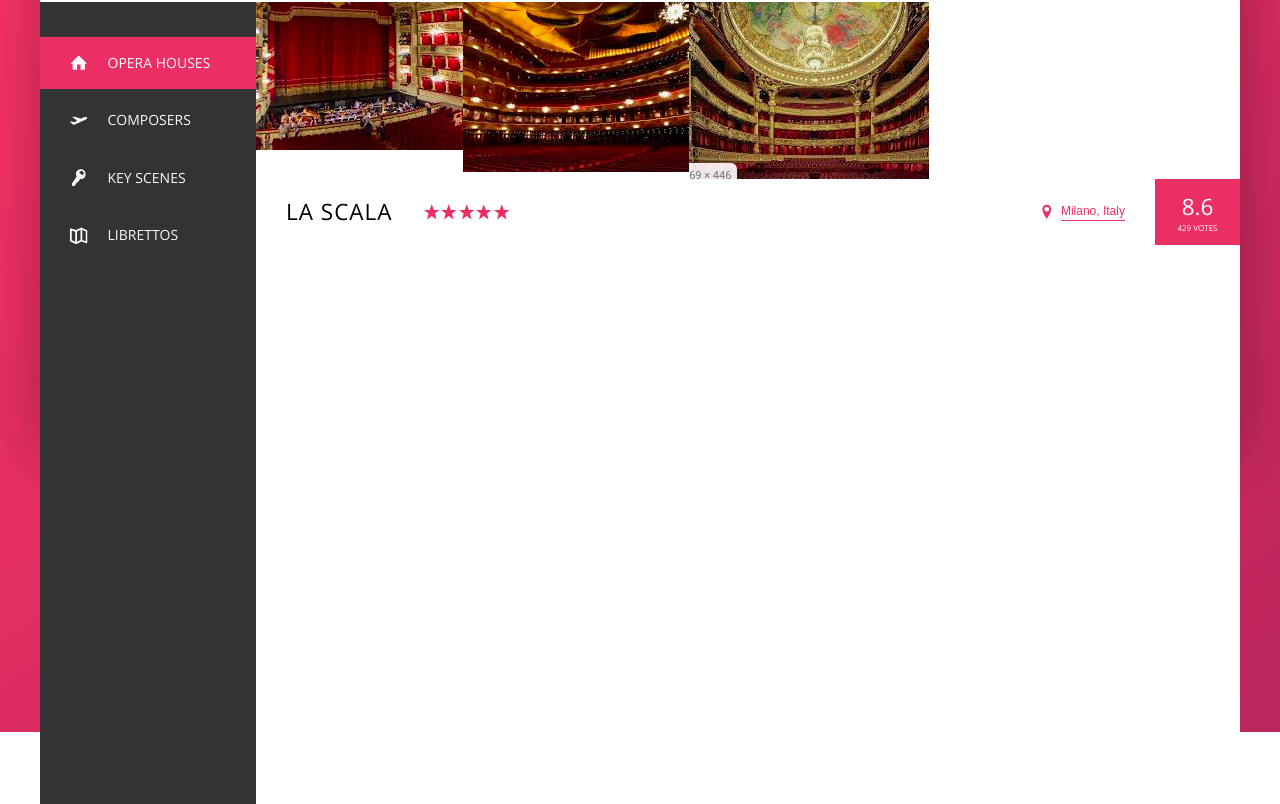
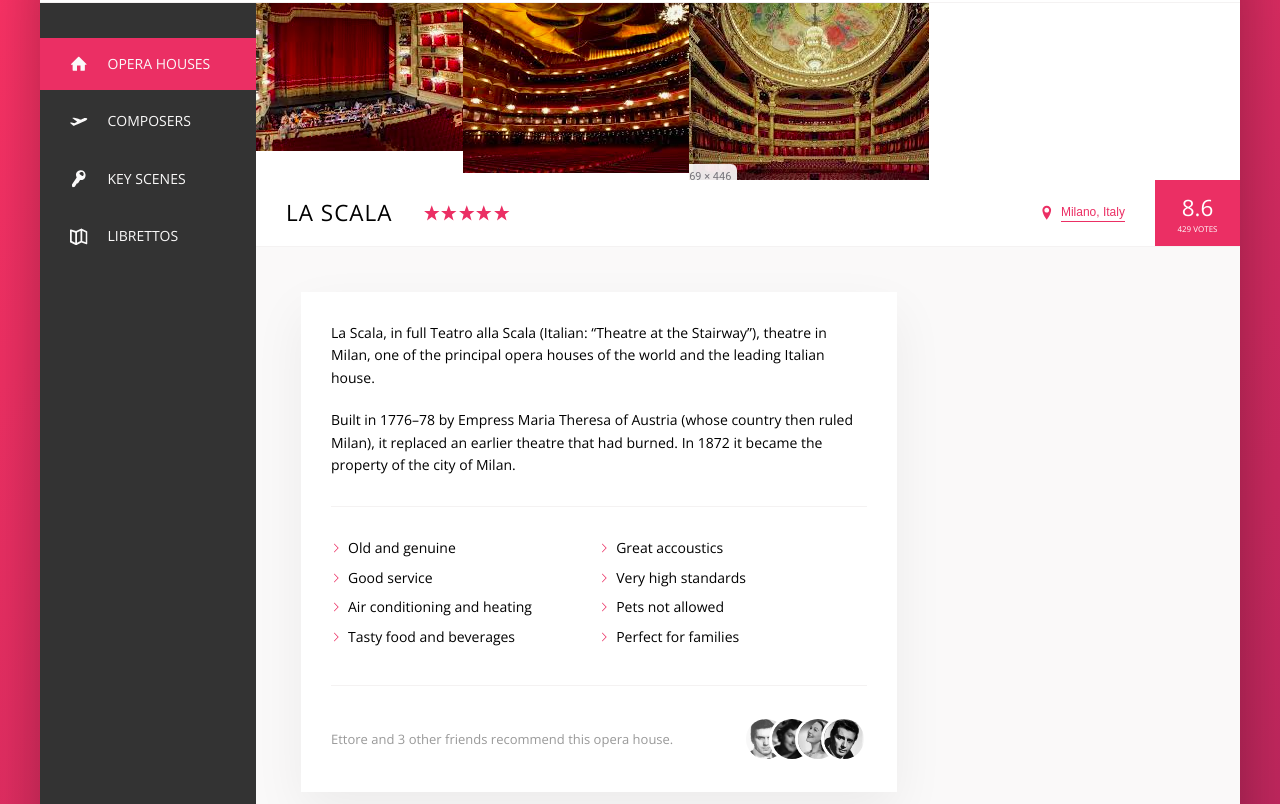
Before and after one commit to perhegg/css-flexbox, a website: page index.html in a window 1280 px wide. Shown: the part 148-952 px from the top of the page. Drawn offline with nearby package versions, Linux system fonts and the light colour scheme.

Commit message:
add opera house description section

```diff
--- a/index.html
+++ b/index.html
@@ -134,9 +134,39 @@
                         </div>
                     </div>
 
-
-
-
+                    <div class="detail">
+                        <div class="description">
+                            <p class="paragraph">
+                                La Scala, in full Teatro alla Scala (Italian: “Theatre at the Stairway”), theatre in Milan,
+                                one of the principal opera houses of the world and the leading Italian house.
+                            </p>
+                            <p class="paragraph">
+                                Built in 1776–78 by Empress Maria Theresa of Austria (whose country then ruled Milan),
+                                it replaced an earlier theatre that had burned. In 1872 it became the property of the city of Milan.
+                            </p>
+                            <ul class="list">
+                                <li class="list__item">Old and genuine</li>
+                                <li class="list__item">Great accoustics</li>
+                                <li class="list__item">Good service</li>
+                                <li class="list__item">Very high standards</li>
+                                <li class="list__item">Air conditioning and heating</li>
+                                <li class="list__item">Pets not allowed</li>
+                                <li class="list__item">Tasty food and beverages</li>
+                                <li class="list__item">Perfect for families</li>
+                            </ul>
+                            <div class="recommend">
+                                <p class="recommend__count">
+                                    Ettore and 3 other friends recommend this opera house.
+                                </p>
+                                <div class="recommend__friends">
+                                    <img src="img/user-3.png" alt="Friend 1" class="recommend__photo">
+                                    <img src="img/user-4.png" alt="Friend 2" class="recommend__photo">
+                                    <img src="img/user-5.png" alt="Friend 3" class="recommend__photo">
+                                    <img src="img/user-6.png" alt="Friend 4" class="recommend__photo">
+                                </div>
+                            </div>
+                        </div>
+                    </div>
                 </main>
             </div>
         </div>
--- a/sass/_base.scss
+++ b/sass/_base.scss
@@ -13,6 +13,9 @@
     --color-grey-dark-3: #999;
 
     --shadow-dark: 0 2rem 6rem rgba(0,0,0,.3);
+    --shadow-light: 0 2rem 5rem rgba(0,0,0,.06);
+
+    --line: 1px solid var(--color-grey-light-2);
 
 }
 
--- a/sass/_components.scss
+++ b/sass/_components.scss
@@ -208,11 +208,12 @@
     }
 }
 
-// HOTEL OVERVIEW
+// OPERA OVERVIEW
 
 .overview {
     display: flex;
     align-items: center;
+    border-bottom: var(--line);
 
     &__heading {
         font-size: 2.25rem;
@@ -318,3 +319,83 @@
         box-shadow: none;
     }
 }
+
+// PARAGRAPH
+
+.paragraph:not(:last-of-type) {
+    margin-bottom: 2rem;
+}
+
+
+// LIST
+
+.list {
+    list-style: none;
+    margin: 3rem 0;
+    padding: 3rem 0;
+    border-top: var(--line);
+    border-bottom: var(--line);
+
+    display: flex;
+    flex-wrap: wrap;
+
+    &__item {
+        flex: 0 0 50%;
+        margin-bottom: .7rem;
+    }
+
+    &__item::before {
+        content: "";
+        display: inline-block;
+        height: 1rem;
+        width: 1rem;
+        margin-right: .7rem;
+
+        // Older browsers
+        background-image: url(../img/chevron-thin-right.svg);
+        background-size: cover;
+
+        //Newer browsers - masks
+        @supports (-webkit-mask-image: url()) or (mask-image: url()) {
+            background-color: var(--color-primary);
+            -webkit-mask-image: url(../img/chevron-thin-right.svg);
+            -webkit-mask-size: cover;
+            mask-image: url(../img/chevron-thin-right.svg);
+            mask-size: cover;
+            background-image: none;
+        }
+
+    }
+}
+
+
+
+// RECOMMEND
+
+.recommend {
+    font-size: 1.3rem;
+    color: var(--color-grey-dark-3);
+
+    display: flex;
+    align-items: center;
+
+    &__count {
+        margin-right: auto;
+    }
+
+    &__friends {
+        display: flex;
+    }
+
+    &__photo {
+        box-sizing: content-box;
+        height: 4rem;
+        width: 4rem;
+        border-radius: 50%;
+        border: 3px solid #fff;
+
+        &:not(:last-child) {
+            margin-right: -2rem;
+        }
+    }
+}
--- a/sass/_layout.scss
+++ b/sass/_layout.scss
@@ -3,15 +3,13 @@
     margin: 8rem auto;
     background-color: var(--color-grey-light-2);
     box-shadow: var(--shadow-dark);
-
-    height: 50rem;
 }
 
 .header {
     font-size: 1.4rem;
     height: 7rem;
     background-color: #fff;
-    border-bottom: var(--color-grey-light-2);
+    border-bottom: var(--line);
 
     display: flex;
     justify-content: space-between;
@@ -37,3 +35,19 @@
 
     flex: 1;
 }
+
+.detail {
+    font-size: 1.4rem;
+    display: flex;
+    padding: 4.5rem;
+    background-color: var(--color-grey-light-1);
+    border-bottom: var(--line);
+}
+
+.description {
+    background-color: #fff;
+    box-shadow: var(--shadow-light);
+    padding: 3rem;
+    flex: 0 0 60%;
+    margin-right: 4.5rem;
+}
```
Also changed, not shown: css/style.css.
